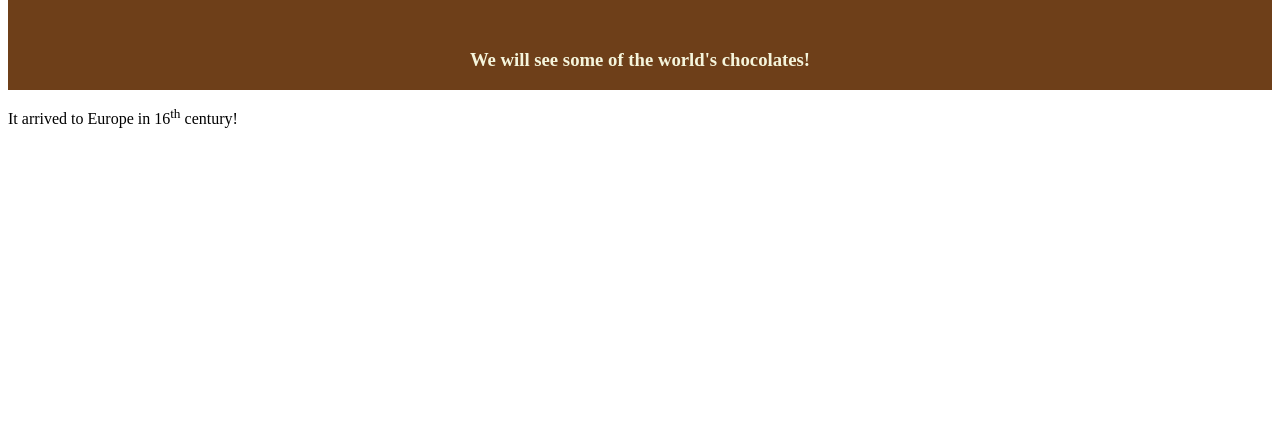
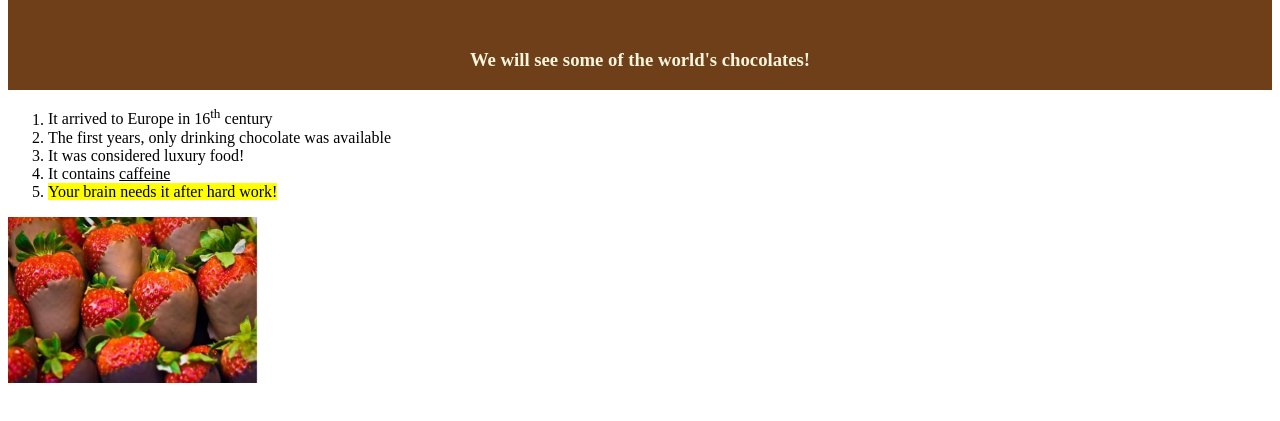
Before and after one commit to dukaani/AnitaWEB2GitTest, a plain HTML site: page index.html in a window 1280 px wide. Shown: the part 91-512 px from the top of the page. Drawn offline with Linux system fonts and the light colour scheme; files whose address does not match are found by name.

Commit message:
Introduction to WEB tools Assignment 1

```diff
--- a/index.html
+++ b/index.html
@@ -14,7 +14,18 @@
         <h1>A site about chocolate</h1>
         <h3>We will see some of the world's chocolates!</h3>
     </div>
-    <p>It arrived to Europe in 16<sup>th</sup> century!</p>
+    <ol>
+        <li>It arrived to Europe in 16<sup>th</sup> century</li>
+        <li>The first years, only drinking chocolate was available</li>
+        <li>It was considered luxury food!</li>
+        <li>It contains <ins>caffeine</ins></li>
+        <li><mark>Your brain needs it after hard work!</mark></li>
+    </ol>
+    <a href="https://en.wikipedia.org/wiki/Chocolate" target="_blank">
+        <img src = "/home/anita/Desktop/AnitaWEB2/AnitaWEB2GitTest/images/chocolatethings.jpg"
+        alt = "chocolatethings"
+        title = "chocolatethings" width="250">
+    </a>
 </body>
 
 </html>
```
Also changed, not shown: images/chocolatethings.jpg (added).
